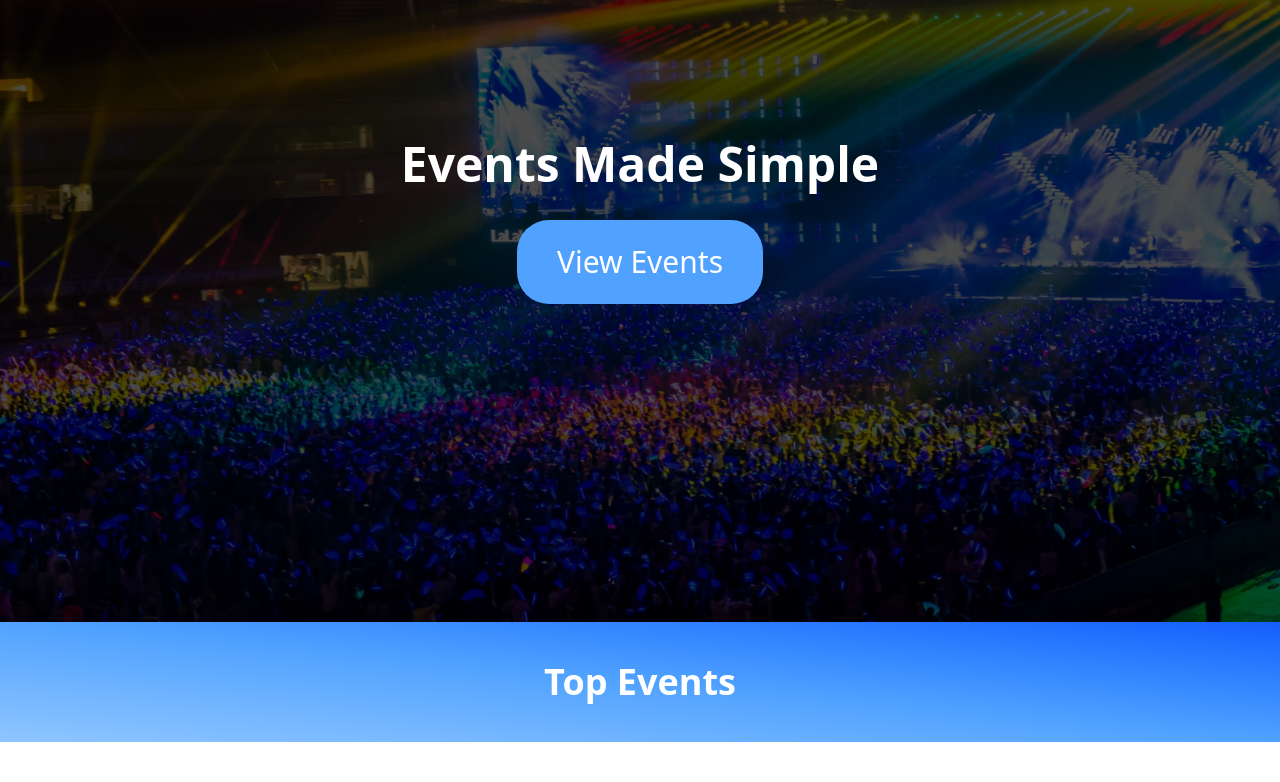
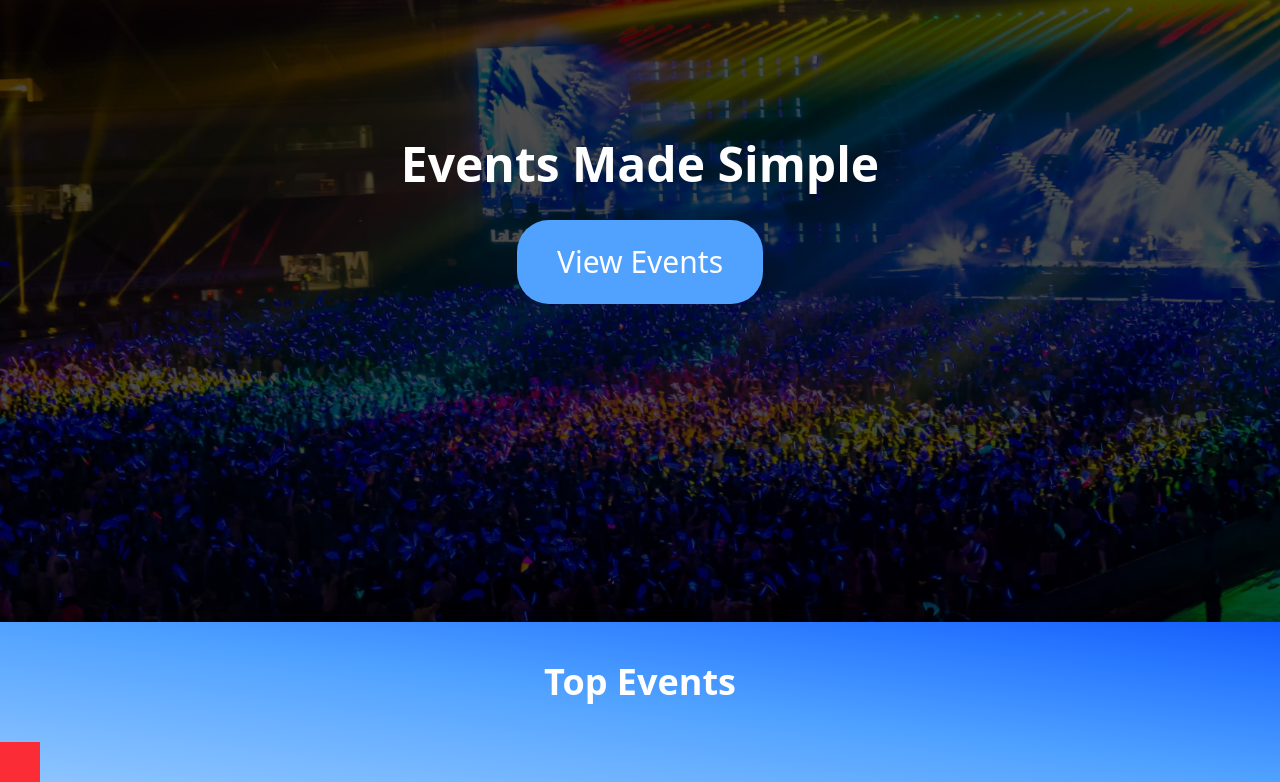
Before and after one commit to Astronaut1984/E7gezly-Event, a React (Vite) app in the folder front end/: page / in a window 1280 px wide. Shown: the part 178-960 px from the top of the page. Before the commit the page ends 920 px from the top, so only its background shows below. Built offline with nearby package versions, Linux system fonts and the light colour scheme.

Commit message:
added event container

```diff
--- a/front end/src/components/Event.jsx
+++ b/front end/src/components/Event.jsx
@@ -1 +1,5 @@
-export default function Event(){}
+export default function Event({title,img,priceRange,venue,time}){
+    return <div className="h-10 bg-red-500 w-10">
+
+    </div>
+}
--- a/front end/src/pages/home/Home.jsx
+++ b/front end/src/pages/home/Home.jsx
@@ -2,6 +2,7 @@ import "./Home.css";
 import HomePic from "../../assets/home-page-init.jpg";
 import { Routes, Link } from "react-router-dom";
 import NavBar from "../../components/NavBar";
+import Event from "../../components/Event";
 
 export default function Home() {
   let bgColor = "bg-gradient-to-tr from-blue-300 via-blue-400 to-blue-600";
@@ -32,14 +33,14 @@ export default function Home() {
 
       <section
         id="Events"
-        className={`flex justify-center items-center w-full  bg-red-50 bg-cover bg-center bg-no-repeat ${bgColor}`}
+        className={`flex flex-col justify-center items-center w-full  bg-red-50 bg-cover bg-center bg-no-repeat ${bgColor}`}
       >
-        <div>
-            <h1 className="m-10 text-4xl font-bold text-white">Top Events</h1>
+        <div className="w-full">
+            <h1 className="flex justify-center items-center m-10 text-4xl font-bold text-white">Top Events</h1>
         </div>
         {/* Events*/ }
-        <div>
-
+        <div className="w-full">
+            <Event/>
         </div>
 
       </section>
```
